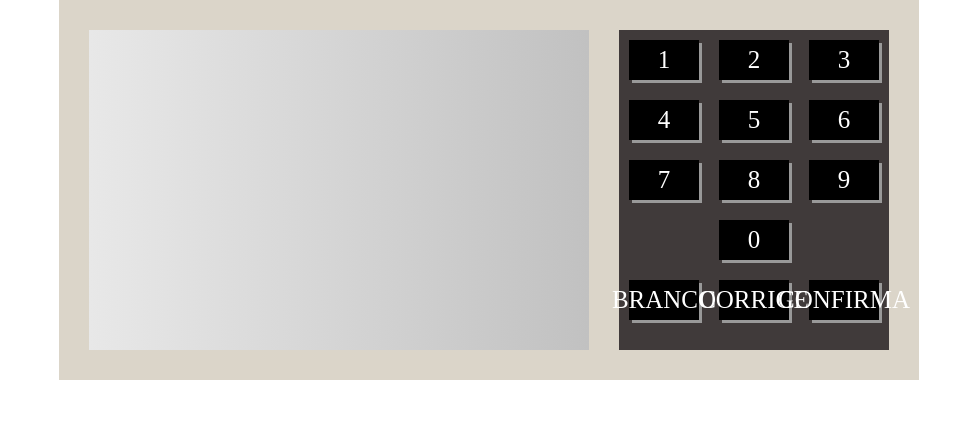
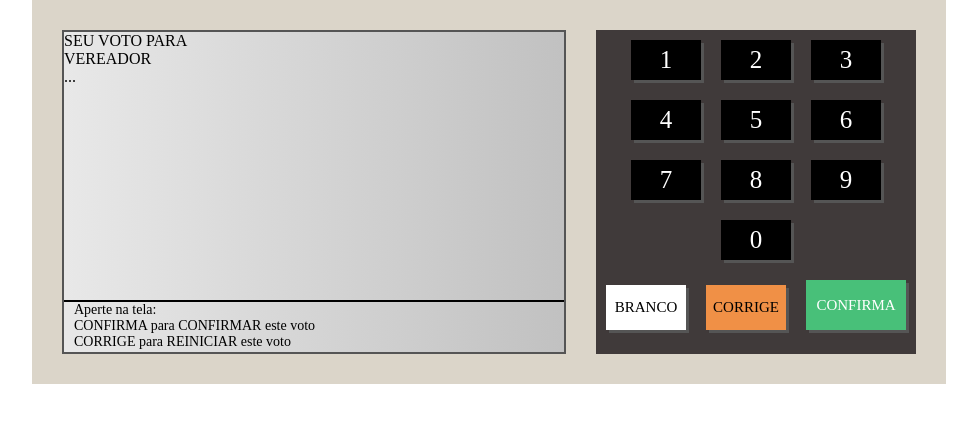
Before and after one commit to VDR-Crowley/Projeto_Urna-Eletronica, a plain HTML site: page index.html in a window 1280 px wide. Shown: the whole page, without its empty margins (151-1128 px from the left). Drawn offline with Linux system fonts and the light colour scheme.

Commit message:
aparencia da urna feita

```diff
--- a/index.html
+++ b/index.html
@@ -13,6 +13,35 @@
 
         <div class="tela">
 
+            <div class="d-1">
+                <div class="d-1--left">
+                    <div class="d-1-1">
+                        <span>SEU VOTO PARA</span>
+                    </div>
+
+                    <div class="d-1-2">
+                        <span>VEREADOR</span>
+                    </div>
+
+                    <div class="d-1-3">
+                        ...
+                    </div>
+
+                    <div class="d-1-4">
+
+                    </div>
+                </div>
+
+                <div class="d-1--right">
+
+                </div>
+            </div>
+
+            <div class="d-2">
+                Aperte na tela:<br>
+                CONFIRMA para CONFIRMAR este voto<br>
+                CORRIGE para REINICIAR este voto
+            </div>
         </div>
 
         <div class="teclado">
@@ -41,9 +70,9 @@
             </div>
 
             <div class="teclado--linha">
-                <div class="teclado--botao">BRANCO</div>
-                <div class="teclado--botao">CORRIGE</div>
-                <div class="teclado--botao">CONFIRMA</div>
+                <div class="teclado--botao botao--branco">BRANCO</div>
+                <div class="teclado--botao botao--corrige">CORRIGE</div>
+                <div class="teclado--botao botao--verde">CONFIRMA</div>
             </div>
         </div>
 
--- a/style.css
+++ b/style.css
@@ -15,6 +15,10 @@
     width: 500px;
     height: 320px;
     background: linear-gradient(to right, #e8e8e8, #c1c1c1);
+    border: 2px solid #555;
+
+    display: flex;
+    flex-direction: column;
 }
 
 .teclado {
@@ -25,6 +29,7 @@
 .teclado--linha {
     display: flex;
     justify-content: center;
+    align-items: flex-end;
 }
 
 .teclado--botao {
@@ -41,5 +46,49 @@
 
     cursor: pointer;
 
-    box-shadow: 3px 3px 0px #999;
+    box-shadow: 3px 3px 0px #555;
 }
+
+.botao--corrige {
+    width: 80px;
+    height: 45px;
+    background-color: #f09046;
+    font-size: 15px;
+    color: #000;
+}
+
+.botao--branco {
+    width: 80px;
+    height: 45px;
+    background-color: #fff;
+    color: #000;
+    font-size: 15px;
+}
+
+.botao--verde {
+    width: 100px;
+    height: 50px;
+    font-size: 15px;
+    background: #48c079;
+}
+
+
+.d-1 {
+    flex: 1;
+    display: flex;
+}
+
+.d-1--left {
+    flex: 1;
+}
+
+.d-1--right {
+    width: 90px;
+}
+
+.d-2 {
+    height: 50px;
+    font-size: 14px;
+    border-top: 2px solid #000;
+    padding-left: 10px;
+}
```
